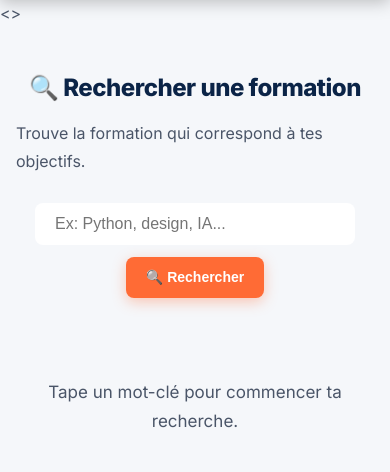
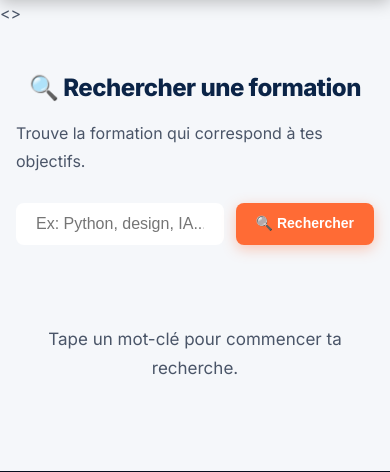
Before and after one commit to jr-belony/blessy-tech-academy, a Django app: page /recherche/ in a window 390 px wide. Shown: the part 61-533 px from the top of the page. Run offline with Django 5.2, Linux system fonts and the light colour scheme; some libraries are stand-ins or nearby versions.

Commit message:
fix: bouton rechercher responsive sur mobile

```diff
--- a/blessy_tech_academy/academie/templates/academie/recherche.html
+++ b/blessy_tech_academy/academie/templates/academie/recherche.html
@@ -21,8 +21,9 @@
                       border-radius: 8px;
                       border: none;
                       font-size: 16px;
-                      width: 320px;">
-        <button type="submit" class="btn btn-principal">
+                      flex: 1;
+                      min-width: 200px;">
+        <button type="submit" class="btn btn-principal" style="white-space: nowrap;">
             🔍 Rechercher
         </button>
     </form>
```
